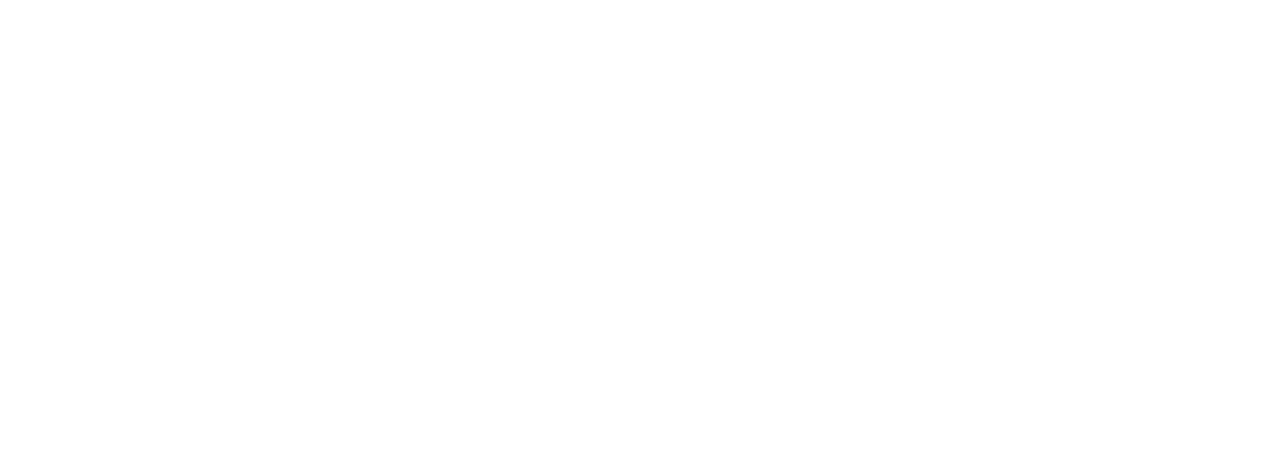
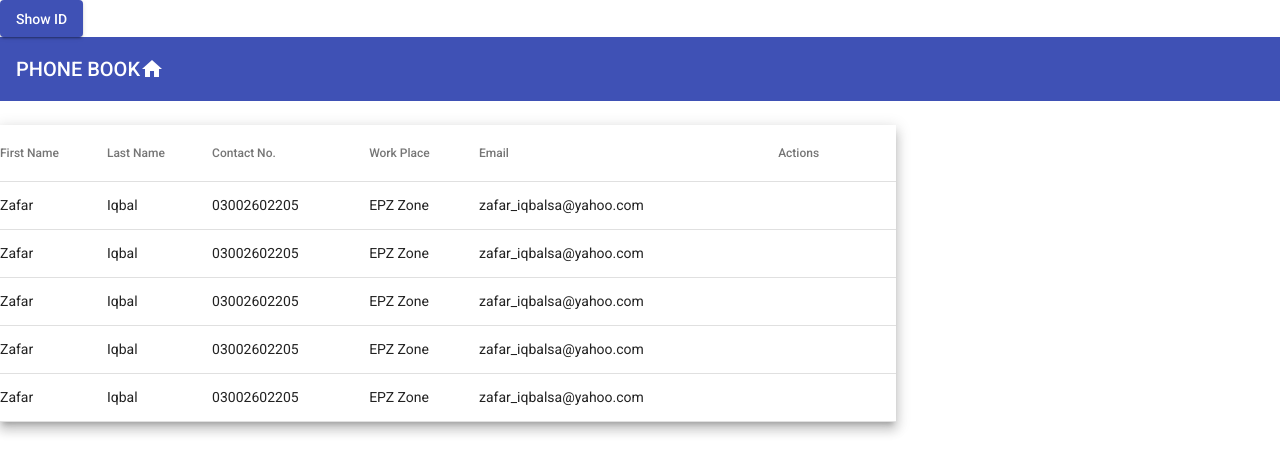
Before and after one commit to AsrA-Iqbal/phone-book-app, an Angular app in the folder phoneBook-app/: page /contact-record in a window 1280 px wide. Before the commit this address led to /. Shown: the top 474 px of the page. Built offline with nearby package versions, Linux system fonts and the light colour scheme.

Commit message:
structure of project
contact records , add contact form using materialdialog

```diff
--- /dev/null
+++ b/phoneBook-app/src/app/add-contact/add-contact.component.html
@@ -0,0 +1,28 @@
+<div fxLayoutAlign="center center">
+    <mat-card class="add" fxFlex="50">
+        <mat-card-header>
+            <mat-card-title style="text-align: center;">New Contact</mat-card-title>
+        </mat-card-header>
+        <div mat-card-avatar class="header-image" fxLayoutAlign="end center" fxLayout="column" ></div>
+        <mat-card-content>
+            <form fxLayoutAlign="stretch" fxLayout="column">
+                <mat-form-field  appearance="legacy">
+                    <input matInput placeholder="First Name">
+                </mat-form-field>
+                <mat-form-field  appearance="legacy">
+                    <input matInput placeholder="Last Name">
+                </mat-form-field>
+                <mat-form-field  appearance="legacy">
+                    <input matInput placeholder="Workplace">
+                </mat-form-field>
+                <mat-form-field  appearance="legacy">
+                    <input matInput placeholder="Mobile No.">
+                </mat-form-field>
+                <mat-form-field  appearance="legacy">
+                    <input matInput placeholder="Email">
+                </mat-form-field>
+            </form>
+        </mat-card-content>
+    </mat-card>
+
+</div>
--- /dev/null
+++ b/phoneBook-app/src/app/add-contact/add-contact.component.scss
@@ -0,0 +1,10 @@
+.mat-card-avatar{
+// padding: 5%;
+justify-content: center;
+}
+
+.header-image{
+    // display: block;
+background-image: url('https://material.angular.io/assets/img/examples/shiba1.jpg');
+background-size: cover;
+}
--- /dev/null
+++ b/phoneBook-app/src/app/add-contact/add-contact.component.ts
@@ -0,0 +1,18 @@
+import { Component, OnInit, Inject } from '@angular/core';
+import { MatDialogRef, MAT_DIALOG_DATA, MatDialog } from '@angular/material/dialog';
+import { ContactRecordComponent } from '../contact-record/contact-record.component';
+
+@Component({
+  selector: 'app-add-contact',
+  templateUrl: './add-contact.component.html',
+  styleUrls: ['./add-contact.component.scss']
+})
+export class AddContactComponent implements OnInit {
+
+  constructor(public dialogRef: MatDialogRef<ContactRecordComponent>,
+    @Inject(MAT_DIALOG_DATA) public data:any, public dialog: MatDialog) { }
+
+  ngOnInit() {
+  }
+
+}
--- /dev/null
+++ b/phoneBook-app/src/app/contact-record/contact-record.component.html
@@ -0,0 +1,55 @@
+<button mat-raised-button color="primary" (click)="show_hide_details()">
+    <span *ngIf="showHideDetails== true">Hide ID</span>
+    <span *ngIf="showHideDetails== false">Show ID</span>
+</button>
+<mat-toolbar color="primary">PHONE BOOK<div fxLayout="row" fxLayoutAlign="end center"><mat-icon (click)="openDialog(row)">home</mat-icon></div>
+</mat-toolbar>
+<br>
+<table mat-table [dataSource]="dataSource" class="mat-elevation-z8">
+
+    <ng-container matColumnDef="id">
+        <!-- <mat-checkbox></mat-checkbox> -->
+        <th mat-header-cell [ngStyle]="{display: showHideDetails === true? 'table-cell' : 'none'}" *matHeaderCellDef>ID
+        </th>
+        <td mat-cell *matCellDef="let element" [ngStyle]="{display: showHideDetails === true? 'table-cell' : 'none'}">
+            {{element.id}}</td>
+    </ng-container>
+
+    <ng-container matColumnDef="name">
+        <th mat-header-cell *matHeaderCellDef>First Name</th>
+        <td mat-cell *matCellDef="let element">{{element.name}}</td>
+    </ng-container>
+
+    <ng-container matColumnDef="lname">
+        <th mat-header-cell *matHeaderCellDef>Last Name</th>
+        <td mat-cell *matCellDef="let element">{{element.lname}}</td>
+    </ng-container>
+    <ng-container matColumnDef="contact">
+        <th mat-header-cell *matHeaderCellDef>Contact No.</th>
+        <td mat-cell *matCellDef="let element">{{element.contact}}</td>
+    </ng-container>
+    <ng-container matColumnDef="wplace">
+        <th mat-header-cell *matHeaderCellDef>Work Place</th>
+        <td mat-cell *matCellDef="let element">{{element.wplace}}</td>
+    </ng-container>
+
+    <ng-container matColumnDef="email">
+        <th mat-header-cell *matHeaderCellDef>Email</th>
+        <td mat-cell *matCellDef="let element">{{element.email}}</td>
+    </ng-container>
+
+    <ng-container matColumnDef="action">
+        <th mat-header-cell *matHeaderCellDef>Actions</th>
+        <td mat-cell *matCellDef="let element">
+
+        </td>
+    </ng-container>
+
+    <tr mat-header-row *matHeaderRowDef="displayedColumns"></tr>
+    <tr mat-row *matRowDef="let row; columns:displayedColumns;" (click)="openDialog(row)"></tr>
+</table>
+
+<!--  (mouseover)="show=true" (mouseout)="show=false" <mat-checkbox
+                    ></mat-checkbox>  [style.opacity]="show ? 1 : 0"(click)="$event.stopPropagation()"
+                    (change)="selection[0]=$event.isChecked"
+                    [checked]="selection[0]" -->
--- /dev/null
+++ b/phoneBook-app/src/app/contact-record/contact-record.component.scss
@@ -0,0 +1,3 @@
+table {
+    width: 70%;
+  }
--- /dev/null
+++ b/phoneBook-app/src/app/contact-record/contact-record.component.ts
@@ -0,0 +1,46 @@
+import { Component, OnInit } from '@angular/core';
+import { ContactRecords } from '../contact-records';
+import { MatDialog } from '@angular/material/dialog';
+import { AddContactComponent } from '../add-contact/add-contact.component';
+
+
+
+const ELEMENT_DATA: ContactRecords[] = [
+  { id: 0, name: 'Zafar', lname: 'Iqbal', contact: '03002602205', wplace: 'EPZ Zone', email: 'zafar_iqbalsa@yahoo.com' },
+  { id: 1, name: 'Zafar', lname: 'Iqbal', contact: '03002602205', wplace: 'EPZ Zone', email: 'zafar_iqbalsa@yahoo.com' },
+  { id: 2, name: 'Zafar', lname: 'Iqbal', contact: '03002602205', wplace: 'EPZ Zone', email: 'zafar_iqbalsa@yahoo.com' },
+  { id: 3, name: 'Zafar', lname: 'Iqbal', contact: '03002602205', wplace: 'EPZ Zone', email: 'zafar_iqbalsa@yahoo.com' },
+  { id: 4, name: 'Zafar', lname: 'Iqbal', contact: '03002602205', wplace: 'EPZ Zone', email: 'zafar_iqbalsa@yahoo.com' }
+]
+@Component({
+  selector: 'app-contact-record',
+  templateUrl: './contact-record.component.html',
+  styleUrls: ['./contact-record.component.scss']
+})
+
+export class ContactRecordComponent implements OnInit {
+  showHideDetails: boolean = true;
+  displayedColumns: string[] = ['id','name', 'lname', 'contact', 'wplace', 'email', 'action']
+  dataSource = ELEMENT_DATA;
+
+  constructor(private dialog:MatDialog) { }
+
+  show_hide_details() {
+    this.showHideDetails = !this.showHideDetails;
+  }
+
+  openDialog(items){
+    console.log(items)
+    const dialogRef = this.dialog.open(AddContactComponent,{
+      width:"100%",
+      height: "50%",
+      data:items
+    });
+  }
+  ngOnInit() {
+
+    this.show_hide_details();
+
+  }
+
+}
--- /dev/null
+++ b/phoneBook-app/src/app/contact-records.ts
@@ -0,0 +1,9 @@
+export interface ContactRecords {
+    id:number;
+    name:string;
+    lname:string;
+    contact:string;
+    wplace:string;
+    email:string;
+
+}
--- a/phoneBook-app/src/app/login/login.component.html
+++ b/phoneBook-app/src/app/login/login.component.html
@@ -11,7 +11,8 @@
                 <mat-label>Password</mat-label>
             <input matInput placeholder="Password">
         </mat-form-field>
-        <button mat-raised-button  color="primary" type="submit">Login</button>
+        <button mat-raised-button  color="primary" type="submit">Login
+        </button>
     </form>
     </mat-card>
 </div>
--- a/phoneBook-app/src/index.html
+++ b/phoneBook-app/src/index.html
@@ -9,6 +9,7 @@
   <link rel="stylesheet" href="../node_modules/bootstrap/dist/css/bootstrap.css">
   <link href="https://fonts.googleapis.com/css?family=Roboto:300,400,500&display=swap" rel="stylesheet">
   <link href="https://fonts.googleapis.com/icon?family=Material+Icons" rel="stylesheet">
+  <!-- <link href="https://fonts.googleapis.com/icon?family=Material+Icons" rel="stylesheet"> -->
 </head>
 <body>
   <app-root></app-root>
--- a/phoneBook-app/src/styles.scss
+++ b/phoneBook-app/src/styles.scss
@@ -1,4 +1,5 @@
 /* You can add global styles to this file, and also import other style files */
 @import "~bootstrap/dist/css/bootstrap.css";
+
 html, body { height: 100%; }
 body { margin: 0; font-family: Roboto, "Helvetica Neue", sans-serif; }
```
Also changed, not shown: phoneBook-app/src/app/app-routing.module.ts (+6 -1 lines), phoneBook-app/src/app/app.module.ts (+15 -2 lines), 2 other files (tests, documents, lock files or other folders).
